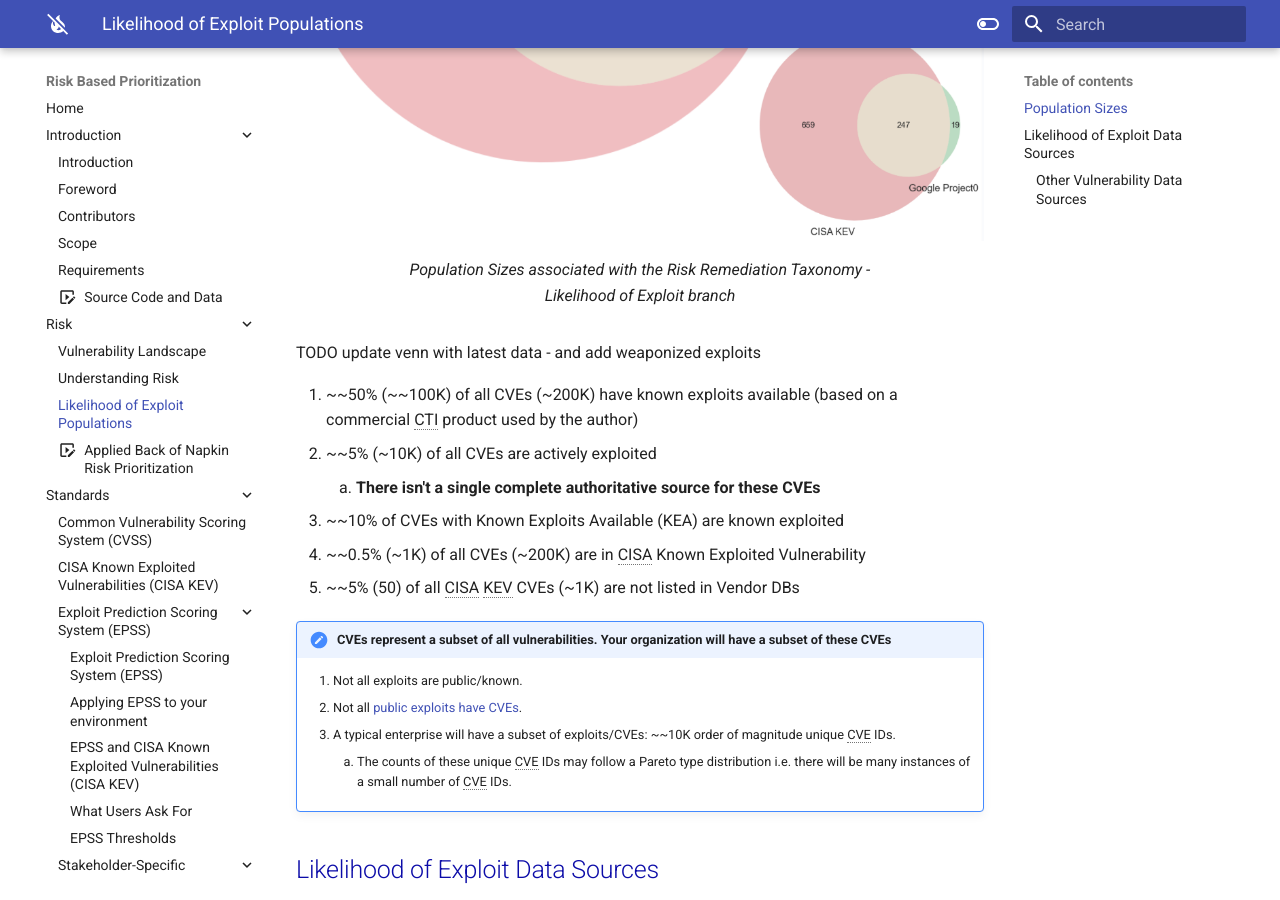
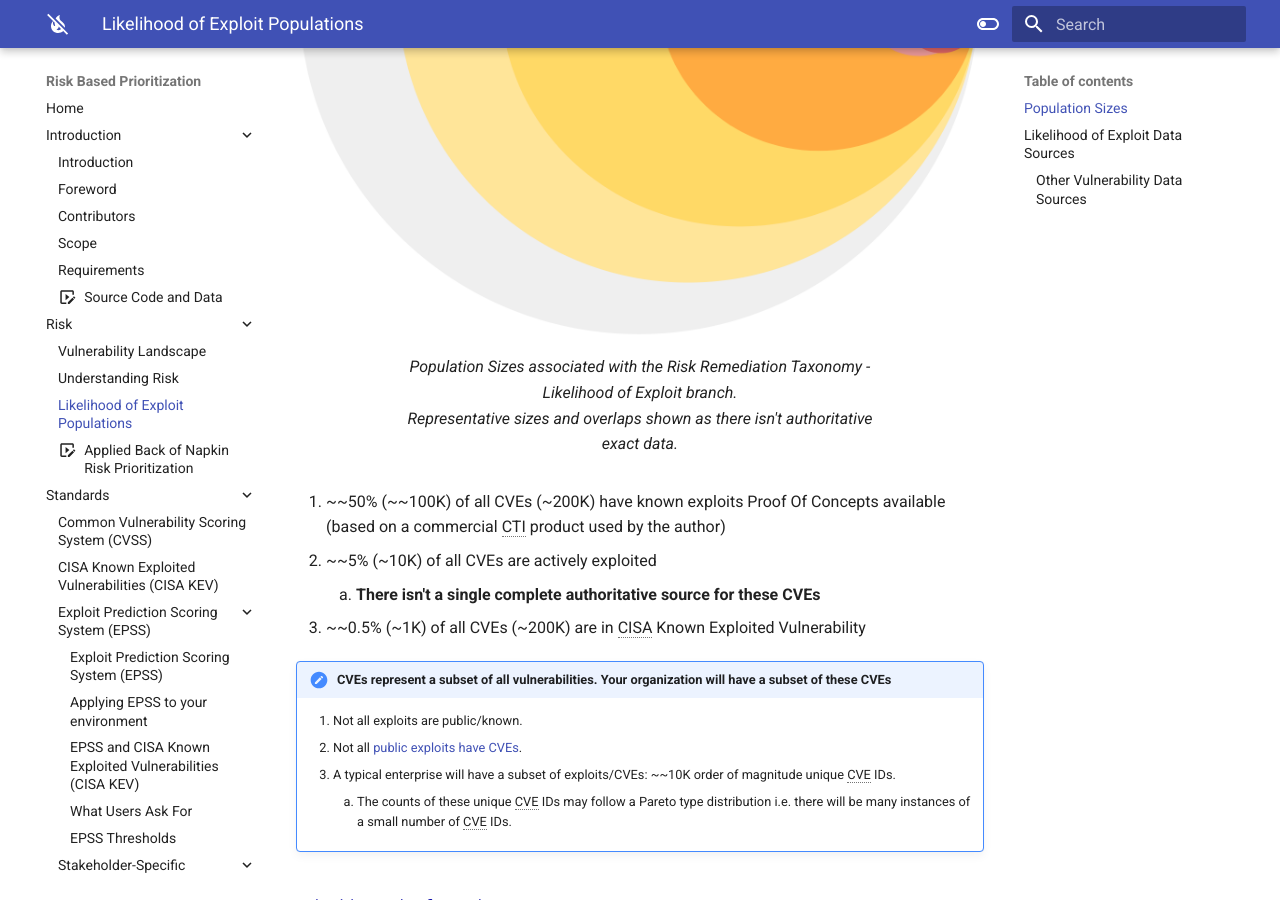
Before and after one commit to RiskBasedPrioritization/RiskBasedPrioritization.github.io, an MkDocs documentation site: the page built from docs/risk/Data_Sources.md, in a window 1280 px wide and 900 px high, scrolled down 968 px. Built offline with MkDocs 1.6.1 and Material for MkDocs 9.7.7, drawn with Linux system fonts in a browser that asks for light colours; comment, search, counter and statistics services are not loaded.

Commit message:
cve population sizes

```diff
--- a/docs/risk/Data_Sources.md
+++ b/docs/risk/Data_Sources.md
@@ -17,17 +17,14 @@
 ## Population Sizes
 
 <figure markdown>
-![Exploitation Venn Diagram](../assets/images/cve_exploit_venn.png){ width="700" }
-<figcaption>Population Sizes associated with the Risk Remediation Taxonomy - Likelihood of Exploit branch</figcaption>
+![Exploitation Venn Diagram](../assets/images/cve_venn.png){ width="700" }
+<figcaption>Population Sizes associated with the Risk Remediation Taxonomy - Likelihood of Exploit branch. <br>Representative sizes and overlaps shown as there isn't authoritative exact data.</figcaption>
 </figure>
-TODO update venn with latest data - and add weaponized exploits
 
-1. ~~50% (~~100K) of all CVEs (~200K) have known exploits available (based on a commercial CTI product used by the author)
+1. ~~50% (~~100K) of all CVEs (~200K) have known exploits Proof Of Concepts available (based on a commercial CTI product used by the author)
 2. ~~5% (~10K) of all CVEs are actively exploited
     1. **There isn't a single complete authoritative source for these CVEs**
-3. ~~10% of CVEs with Known Exploits Available (KEA) are known exploited
 4. ~~0.5% (~1K) of all CVEs (~200K) are in CISA Known Exploited Vulnerability
-5. ~~5% (50) of all CISA KEV CVEs (~1K) are not listed in Vendor DBs
 
 !!! note "CVEs represent a subset of all vulnerabilities. Your organization will have a subset of these CVEs"
      1. Not all exploits are public/known.
```
Also changed, not shown: docs/assets/images/cve_venn.png (added).
